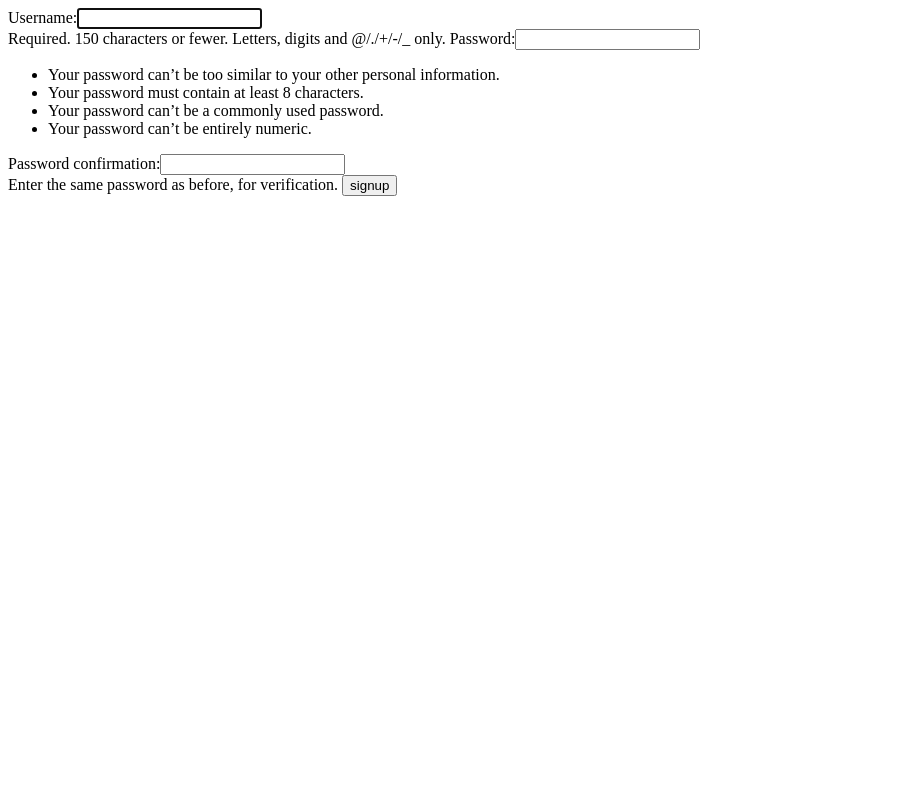
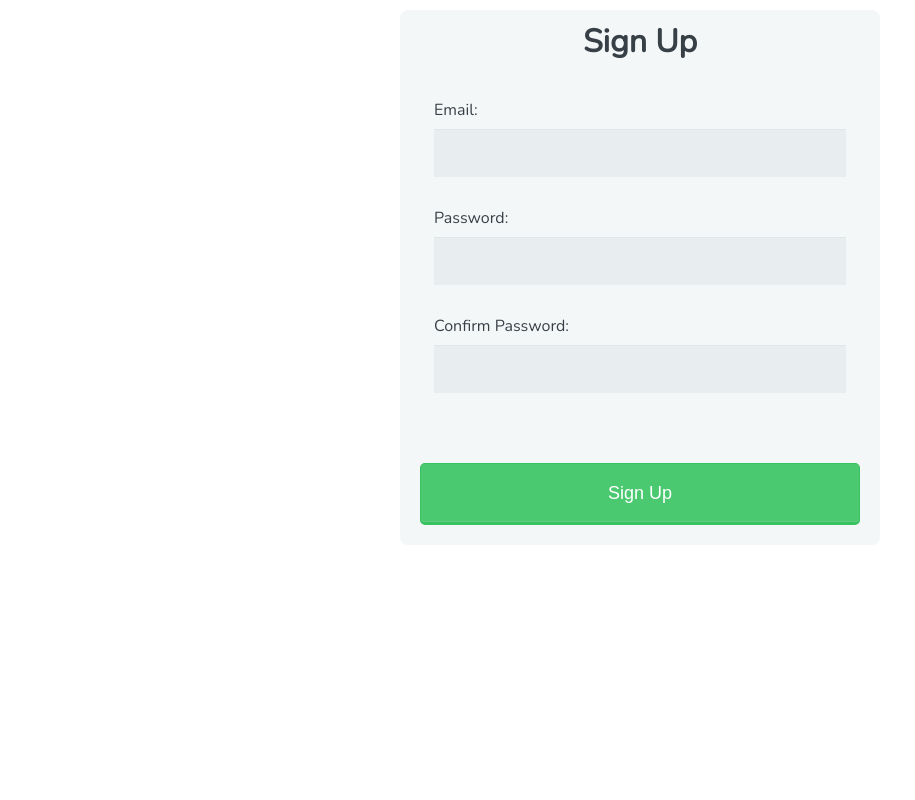
Before and after one commit to shubhamguptaji/Shopping-Site, a Django app: page /signup/ in a window 1280 px wide. Shown: the whole page, without its empty margins (0-915 px from the left). Run offline with Django 3.2, Linux system fonts and the light colour scheme.

Commit message:
Sign up form added

```diff
--- a/ShoppingSite/Website/models.py
+++ b/ShoppingSite/Website/models.py
@@ -24,10 +24,9 @@ class Products(models.Model):
     product_image3 = models.ImageField()
     product_image4 = models.ImageField()
     product_image5 = models.ImageField()
-    product_specs = models.TextField(max_length=1000)
+    product_specs = models.TextField(max_length=8000)
     product_sellerName = models.CharField(max_length=200)
     product_sellerAddress = models.CharField(max_length=300)
     product_sellerPhoneNo = models.CharField(max_length=13)
     product_sellerID = models.PositiveIntegerField()
     product_quantity = models.PositiveIntegerField(default=0)
-    product_sizes = models.CharField(max_length=100, default='all')
--- a/ShoppingSite/Website/urls.py
+++ b/ShoppingSite/Website/urls.py
@@ -8,6 +8,6 @@ urlpatterns = [
     path('discounts/', views.discounts, name="discounts"),
     path('categories/', views.categories, name='categories'),
     path('<category>/subcategory/', views.subCategory, name='subCategory'),
-    path('<category>/<subCategory>/products/', views.getProduct, name='getProduct'),
-    path('<category>/<subCategory>/products/<product_id>/', views.getSpecificProduct, name='getSpecificProduct'),
+    # path('<category>/<subCategory>/products/', views.getProduct, name='getProduct'),
+    # path('<category>/<subCategory>/products/<product_id>/', views.getSpecificProduct, name='getSpecificProduct'),
 ]
--- a/ShoppingSite/Website/views.py
+++ b/ShoppingSite/Website/views.py
@@ -43,8 +43,8 @@ def subCategory(request, category):
 
 def getProduct(request, category, subCategory):
     category = Categories.objects.filter(category_name=category)
-    subCategory = SubCategory.objects.filter(category__category_name=category.category_name)
-    products = Products.objects.filter(subCategory__subCategory_name=subCategory.subCategory_name)
+    # subCategory = SubCategory.objects.filter(category__category_name=category.category_name)
+    # products = Products.objects.filter(subCategory__subCategory_name=subCategory.subCategory_name)
     return HttpResponse("this is a product of  category: " + category);
 
 def getSpecificProduct(request, category, subCategory, product_id):
--- a/ShoppingSite/templates/registration/signup.html
+++ b/ShoppingSite/templates/registration/signup.html
@@ -1,17 +1,157 @@
-<!DOCTYPE html>
 <html>
+
 <head>
+    <meta charset="utf-8">
+    <meta name="viewport" content="width=device-width, initial-scale=1.0">
     <title>Sign Up</title>
+    <!-- <link rel="stylesheet" href="css/normalize.css"> -->
+    <link href='https://fonts.googleapis.com/css?family=Nunito:400,300' rel='stylesheet' type='text/css'>
+    <!-- <link rel="stylesheet" href="css/main.css"> -->
+    <style>
+        *, *:before, *:after {
+  -moz-box-sizing: border-box;
+  -webkit-box-sizing: border-box;
+  box-sizing: border-box;
+}
+
+body {
+  font-family: 'Nunito', sans-serif;
+  color: #384047;
+}
+
+form {
+  max-width: 300px;
+  margin: 10px auto;
+  padding: 10px 20px;
+  background: #f4f7f8;
+  border-radius: 8px;
+}
+
+h1 {
+  margin: 0 0 30px 0;
+  text-align: center;
+}
+
+input[type="text"],
+input[type="password"],
+input[type="date"],
+input[type="datetime"],
+input[type="email"],
+input[type="number"],
+input[type="search"],
+input[type="tel"],
+input[type="time"],
+input[type="url"],
+textarea,
+select {
+  background: rgba(255,255,255,0.1);
+  border: none;
+  font-size: 16px;
+  height: auto;
+  margin: 0;
+  outline: 0;
+  padding: 15px;
+  width: 100%;
+  background-color: #e8eeef;
+  color: #8a97a0;
+  box-shadow: 0 1px 0 rgba(0,0,0,0.03) inset;
+  margin-bottom: 30px;
+}
+
+input[type="radio"],
+input[type="checkbox"] {
+  margin: 0 4px 8px 0;
+}
+
+select {
+  padding: 6px;
+  height: 32px;
+  border-radius: 2px;
+}
+
+button {
+  padding: 19px 39px 18px 39px;
+  color: #FFF;
+  background-color: #4bc970;
+  font-size: 18px;
+  text-align: center;
+  font-style: normal;
+  border-radius: 5px;
+  width: 100%;
+  border: 1px solid #3ac162;
+  border-width: 1px 1px 3px;
+  box-shadow: 0 -1px 0 rgba(255,255,255,0.1) inset;
+  margin-bottom: 10px;
+}
+
+fieldset {
+  margin-bottom: 30px;
+  border: none;
+}
+
+legend {
+  font-size: 1.4em;
+  margin-bottom: 10px;
+}
+
+label {
+  display: block;
+  margin-bottom: 8px;
+}
+
+label.light {
+  font-weight: 300;
+  display: inline;
+}
+
+.number {
+  background-color: #5fcf80;
+  color: #fff;
+  height: 30px;
+  width: 30px;
+  display: inline-block;
+  font-size: 0.8em;
+  margin-right: 4px;
+  line-height: 30px;
+  text-align: center;
+  text-shadow: 0 1px 0 rgba(255,255,255,0.2);
+  border-radius: 100%;
+}
+
+@media screen and (min-width: 480px) {
+
+  form {
+    max-width: 480px;
+  }
+
+}
+    </style>
 </head>
+
 <body>
+
     <form method="POST" action="{% url 'signup' %}">
         {% csrf_token %}
+
+        <h1>Sign Up</h1>
+
         {% if form.errors %}
         <p>There are errors in the form</p>
         {% endif %}
+        <fieldset>
+            <label for="id_username">Email:</label>
+            <input type="email" name="username" maxlength="150" autofocus="" required="" id="id_username">
 
-            {{form}}
-            <input type="submit" value="signup">
+            <label for="id_password1">Password:</label>
+            <input type="password" name="password1" required="" id="id_password1">
+
+            <label for="id_password2">Confirm Password:</label>
+            <input type="password" name="password2" required="" id="id_password2">
+
+        </fieldset>
+        <button type="submit">Sign Up</button>
     </form>
+
 </body>
+
 </html>
```
Lines whose indentation alone changed are shown as unchanged.
